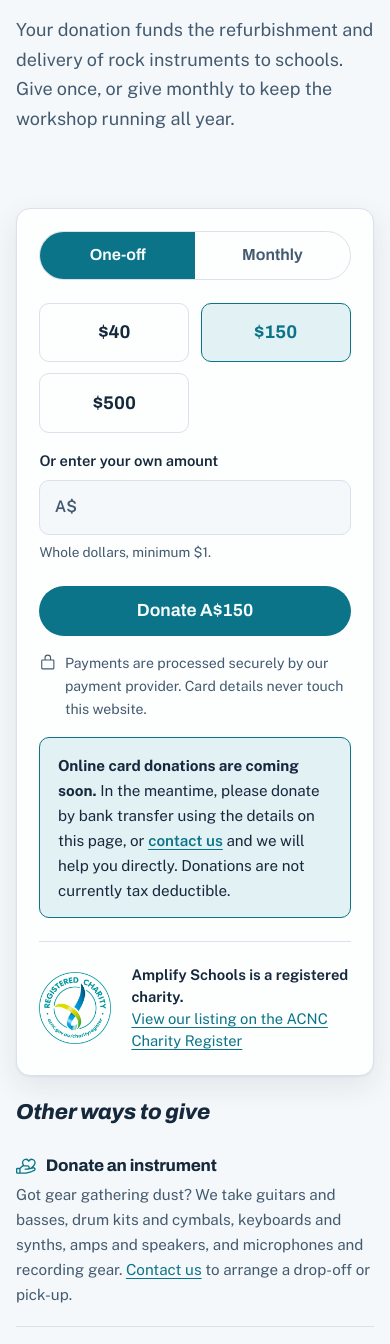
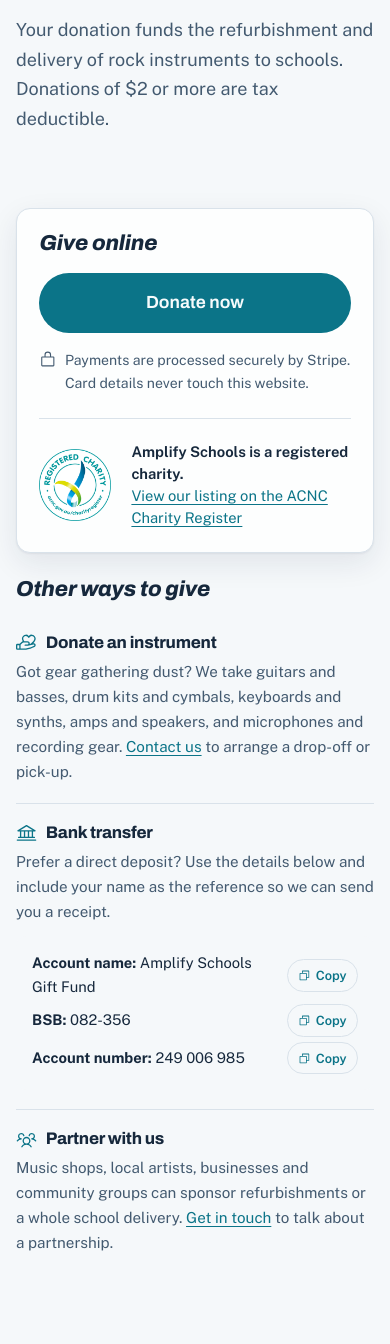
Before and after one commit to bigmcguin/AmplifySchools-, a plain HTML site: page donate.html in a window 390 px wide. Shown: the part 196-1540 px from the top of the page. Drawn offline with Linux system fonts and the light colour scheme.

Commit message:
Link the donate page to Stripe and update the DGR wording (#22)
Amplify Schools now has DGR status and a Stripe donation link.

- The tax-deductibility FAQ uses the new DGR wording, and every "not tax
  deductible" line is gone. The intro says donations of $2 or more are
  tax deductible.
- Donate now links straight to the Stripe donation link, where donors
  choose the amount. The amount picker and monthly toggle are removed.
- Add a navy QR code for the same link, hidden on phones and tablets.
- Remove the "coming soon" notice, the monthly FAQ and the unused
  payment widget code; bump CSS/JS versions; update README and sitemap.

Co-Authored-By: Claude Opus 5.5 <noreply@anthropic.com>
Claude-Session: https://claude.ai/code/session_015JZs6k7QKPksavDU5X3Lyn

```diff
--- a/assets/css/styles.css
+++ b/assets/css/styles.css
@@ -442,47 +442,7 @@ p { margin: 0 0 1em; max-width: 65ch; }
   padding: clamp(1.4rem, 3vw, 2.2rem);
 }
 
-.freq-toggle {
-  display: grid; grid-template-columns: 1fr 1fr; gap: 0;
-  border: 1.5px solid var(--line); border-radius: 999px; overflow: hidden;
-  margin-bottom: 1.4rem;
-}
-.freq-toggle button {
-  font: inherit; font-family: var(--font-display); font-weight: 650;
-  padding: 0.65rem 1rem; border: 0; background: transparent; color: var(--ink-soft);
-  cursor: pointer; transition: background 0.15s ease, color 0.15s ease;
-}
-.freq-toggle button[aria-pressed="true"] { background: var(--accent); color: var(--accent-ink); }
-
-.amount-grid { display: grid; grid-template-columns: repeat(3, 1fr); gap: 0.7rem; margin-bottom: 1rem; }
-.amount-grid button {
-  font: inherit; font-family: var(--font-display); font-weight: 700; font-size: 1.15rem;
-  padding: 0.85rem 0.5rem; cursor: pointer;
-  border: 1.5px solid var(--line); border-radius: var(--radius-sm);
-  background: transparent; color: var(--ink);
-  transition: border-color 0.15s ease, background 0.15s ease, transform 0.1s ease;
-}
-.amount-grid button:hover { border-color: var(--accent); }
-.amount-grid button:active { transform: scale(0.98); }
-.amount-grid button[aria-pressed="true"] {
-  border-color: var(--accent); background: var(--accent-tint); color: var(--accent);
-}
-@media (max-width: 480px) { .amount-grid { grid-template-columns: repeat(2, 1fr); } }
-
-.custom-amount { margin-bottom: 1.4rem; }
-.custom-amount label { display: block; font-weight: 600; font-size: 0.92rem; margin-bottom: 0.4rem; }
-.custom-amount .field {
-  display: flex; align-items: center; gap: 0.5rem;
-  border: 1.5px solid var(--line); border-radius: var(--radius-sm);
-  padding: 0 0.9rem; background: var(--bg);
-}
-.custom-amount .field:focus-within { border-color: var(--focus); }
-.custom-amount .currency { color: var(--ink-soft); font-weight: 600; }
-.custom-amount input {
-  font: inherit; font-size: 1.1rem; border: 0; background: transparent; color: var(--ink);
-  padding: 0.75rem 0; width: 100%; outline: none;
-}
-.custom-amount .hint { font-size: 0.85rem; color: var(--ink-soft); margin: 0.4rem 0 0; }
+.donate-card h2 { font-size: 1.35rem; margin-bottom: 1rem; }
 
 .donate-submit { width: 100%; }
 .donate-note {
@@ -491,13 +451,25 @@ p { margin: 0 0 1em; max-width: 65ch; }
 }
 .donate-note .icon { margin-top: 0.15em; }
 
-.donate-alert {
-  display: none; margin-top: 1rem; padding: 0.9rem 1.1rem;
-  border: 1.5px solid var(--accent); border-radius: var(--radius-sm);
-  background: var(--accent-tint); color: var(--ink); font-size: 0.95rem;
+/* QR code that opens the same Stripe donation page, for people on a
+   computer who'd rather pay on their phone. Laid out like the
+   charity note below it. Navy on a white tile in both colour schemes,
+   because many scanners can't read light-on-dark codes. Hidden on
+   touch devices (and narrow screens, in case a phone browser misreports
+   touch): you can't scan the screen you're holding. */
+.donate-qr {
+  display: flex; align-items: center; gap: 1.25rem;
+  margin: 1.4rem 0 0; padding-top: 1.4rem; border-top: 1px solid var(--line);
+  color: var(--ink-soft); font-size: 0.92rem; line-height: 1.5;
 }
-.donate-alert.show { display: block; }
-.donate-alert a { font-weight: 600; }
+.donate-qr img {
+  flex: none; width: 128px; height: 128px;
+  border: 1px solid var(--line); border-radius: var(--radius-sm);
+}
+.donate-qr strong { display: block; color: var(--ink); font-weight: 650; }
+@media (hover: none) and (pointer: coarse), (max-width: 600px) {
+  .donate-qr { display: none; }
+}
 
 .give-aside h2 { font-size: 1.35rem; }
 .give-item { padding: 1.2rem 0; }
--- a/assets/js/main.js
+++ b/assets/js/main.js
@@ -2,39 +2,8 @@
    Amplify Schools - site scripts
    ============================================================ */
 
-/* ------------------------------------------------------------
-   PAYMENT SETUP
-   ------------------------------------------------------------
-   The donate button opens a hosted payment page, so no card
-   details ever touch this site and no backend is needed.
-
-   Recommended: Stripe Payment Links (https://stripe.com/au/payments/payment-links)
-   1. Create a Stripe account and add "Amplify Schools" branding.
-   2. Create one Payment Link per option below. For "monthly",
-      create the link with a recurring price. For links where the
-      donor chooses the amount, use "Customers choose what to pay".
-   3. Paste each URL below. Any option left empty falls back to
-      the frequency-level "any" link; if that is empty too, the
-      donor sees the bank transfer fallback message.
-
-   PayPal Donations or an Australian platform (GiveNow, Raisely,
-   Grassrootz) also work here: just paste the hosted URL.
------------------------------------------------------------- */
-const PAYMENT_LINKS = {
-  once: {
-    // "any" = a link where the donor chooses their own amount
-    any: "",
-    40: "",
-    150: "",
-    500: "",
-  },
-  monthly: {
-    any: "",
-    40: "",
-    150: "",
-    500: "",
-  },
-};
+/* Donations: the Donate button on donate.html is a plain link to our
+   Stripe donation page, so it needs no script. See README.md. */
 
 /* ------------------------------------------------------------
    SCHOOL REGISTRATION FORM SETUP
@@ -93,67 +62,6 @@ if (revealEls.length && !reduceMotion.matches && "IntersectionObserver" in windo
 document.querySelectorAll("#year").forEach((el) => {
   el.textContent = String(new Date().getFullYear());
 });
-
-/* ---------- Donation widget (donate.html only) ---------- */
-const donateBtn = document.getElementById("donate-btn");
-if (donateBtn) {
-  const freqButtons = document.querySelectorAll(".freq-toggle button");
-  const amountButtons = document.querySelectorAll(".amount-grid button");
-  const customInput = document.getElementById("custom-amount");
-  const alertBox = document.getElementById("donate-alert");
-
-  let frequency = "once";
-  let amount = 150;
-
-  const labels = { once: "Donate", monthly: "Donate monthly" };
-
-  function updateButtonLabel() {
-    const amt = amount ? ` A$${amount}` : "";
-    donateBtn.textContent = `${labels[frequency]}${amt}`;
-  }
-
-  freqButtons.forEach((btn) => {
-    btn.addEventListener("click", () => {
-      frequency = btn.dataset.freq;
-      freqButtons.forEach((b) => b.setAttribute("aria-pressed", String(b === btn)));
-      updateButtonLabel();
-    });
-  });
-
-  amountButtons.forEach((btn) => {
-    btn.addEventListener("click", () => {
-      amount = Number(btn.dataset.amount);
-      amountButtons.forEach((b) => b.setAttribute("aria-pressed", String(b === btn)));
-      if (customInput) customInput.value = "";
-      updateButtonLabel();
-    });
-  });
-
-  if (customInput) {
-    customInput.addEventListener("input", () => {
-      const value = Math.floor(Number(customInput.value));
-      if (value >= 1) {
-        amount = value;
-        amountButtons.forEach((b) => b.setAttribute("aria-pressed", "false"));
-      }
-      updateButtonLabel();
-    });
-  }
-
-  donateBtn.addEventListener("click", () => {
-    const links = PAYMENT_LINKS[frequency] || {};
-    const url = links[amount] || links.any;
-    if (url) {
-      window.open(url, "_blank", "noopener");
-    } else if (alertBox) {
-      // Payment links not configured yet: point donors at bank transfer.
-      alertBox.classList.add("show");
-      alertBox.scrollIntoView({ block: "nearest" });
-    }
-  });
-
-  updateButtonLabel();
-}
 
 /* ---------- Copy bank details (donate.html only) ---------- */
 document.querySelectorAll(".copy-btn").forEach((btn) => {
--- a/donate.html
+++ b/donate.html
@@ -5,7 +5,7 @@
   <meta name="viewport" content="width=device-width, initial-scale=1">
   <meta name="format-detection" content="telephone=no">
   <title>Donate | Amplify Schools</title>
-  <meta name="description" content="Make a one-off or monthly donation to Amplify Schools, or donate an instrument. Every gift helps put refurbished rock instruments into school music programs.">
+  <meta name="description" content="Donate to Amplify Schools online or by bank transfer, or give an instrument. Donations of $2 or more are tax deductible.">
   <link rel="canonical" href="https://amplifyschools.org/donate.html">
   <meta property="og:title" content="Donate to Amplify Schools">
   <meta property="og:description" content="Give money or instruments. Both change a school music room.">
@@ -19,7 +19,7 @@
   <link rel="apple-touch-icon" href="apple-touch-icon.png">
   <link rel="preload" href="assets/fonts/archivo-latin-wght-italic.woff2" as="font" type="font/woff2" crossorigin>
   <link rel="preload" href="assets/fonts/public-sans-latin-wght-normal.woff2" as="font" type="font/woff2" crossorigin>
-  <link rel="stylesheet" href="assets/css/styles.css?v=15">
+  <link rel="stylesheet" href="assets/css/styles.css?v=16">
   <script>document.documentElement.classList.add("js");</script>
 </head>
 <body>
@@ -50,47 +50,32 @@
 
     <section class="donate-intro container">
       <h1>Back a school music program.</h1>
-      <p class="lede">Your donation funds the refurbishment and delivery of rock instruments to schools. Give once, or give monthly to keep the workshop running all year.</p>
+      <p class="lede">Your donation funds the refurbishment and delivery of rock instruments to schools. Donations of $2 or more are tax deductible.</p>
     </section>
 
     <section class="section container donate-layout">
 
-      <!-- ===== Donation widget ===== -->
+      <!-- ===== Donate online (Stripe) ===== -->
+      <!-- EDIT ME: the Donate button and the QR code both open our Stripe donation link.
+           If the link changes, update the href below and regenerate
+           assets/img/donate-qr.svg (see "Taking donations" in README.md). -->
       <div class="donate-card">
-        <h2 class="visually-hidden">Choose your donation</h2>
+        <h2>Give online</h2>
 
-        <div class="freq-toggle" role="group" aria-label="Donation frequency">
-          <button type="button" data-freq="once" aria-pressed="true">One-off</button>
-          <button type="button" data-freq="monthly" aria-pressed="false">Monthly</button>
-        </div>
-
-        <div class="amount-grid" role="group" aria-label="Donation amount">
-          <button type="button" data-amount="40" aria-pressed="false">$40</button>
-          <button type="button" data-amount="150" aria-pressed="true">$150</button>
-          <button type="button" data-amount="500" aria-pressed="false">$500</button>
-        </div>
-
-        <div class="custom-amount">
-          <label for="custom-amount">Or enter your own amount</label>
-          <div class="field">
-            <span class="currency" aria-hidden="true">A$</span>
-            <input id="custom-amount" name="custom-amount" type="number" inputmode="decimal" min="1" step="1" autocomplete="off">
-          </div>
-          <p class="hint" id="custom-amount-hint">Whole dollars, minimum $1.</p>
-        </div>
-
-        <button type="button" class="btn btn-primary btn-lg donate-submit" id="donate-btn">
-          Donate
-        </button>
+        <a class="btn btn-primary btn-lg donate-submit" href="https://donate.stripe.com/9B66oH0Fj6sX7RsaFI5os00">Donate now</a>
 
         <p class="donate-note">
           <svg class="icon" aria-hidden="true"><use href="assets/icons.svg#icon-lock-simple"/></svg>
-          <span>Payments are processed securely by our payment provider. Card details never touch this website.</span>
+          <span>Payments are processed securely by Stripe. Card details never touch this website.</span>
         </p>
 
-        <div class="donate-alert show" id="donate-alert" role="status">
-          <strong>Online card donations are coming soon.</strong> In the meantime, please donate by bank transfer using the details on this page, or <a href="contact.html">contact us</a> and we will help you directly. Donations are not currently tax deductible.
-        </div>
+        <figure class="donate-qr">
+          <img src="assets/img/donate-qr.svg" alt="QR code for our donation page" width="128" height="128">
+          <figcaption>
+            <strong>Prefer to use your phone?</strong>
+            Scan this code with your camera to open the same donation page.
+          </figcaption>
+        </figure>
 
         <a class="charity-note" href="https://www.acnc.gov.au/charity/charities/515e9afa-9e64-f111-a826-6045bde523ce/profile">
           <picture>
@@ -121,7 +106,6 @@
             <span class="bank-row"><span><strong>BSB:</strong> 082-356</span><button type="button" class="copy-btn" data-copy="082356" aria-label="Copy bsb"><svg class="icon" aria-hidden="true"><use href="assets/icons.svg?v=13#icon-copy"/></svg><span class="copy-label">Copy</span></button></span>
             <span class="bank-row"><span><strong>Account number:</strong> 249 006 985</span><button type="button" class="copy-btn" data-copy="249006985" aria-label="Copy account number"><svg class="icon" aria-hidden="true"><use href="assets/icons.svg?v=13#icon-copy"/></svg><span class="copy-label">Copy</span></button></span>
           </p>
-          <p class="hint">Donations are not currently tax deductible.</p>
         </div>
 
         <div class="give-item">
@@ -142,20 +126,15 @@
         </details>
         <details>
           <summary>Is my donation tax deductible? <svg class="icon" aria-hidden="true"><use href="assets/icons.svg#icon-caret-down"/></svg></summary>
-          <!-- EDIT ME: update this answer once DGR status is granted -->
-          <p>Not at this stage. Amplify Schools does not currently have Deductible Gift Recipient (DGR) status, so donations are not tax deductible. We will update this page if that changes.</p>
+          <p>Amplify Schools has Deductible Gift Recipient (DGR) status, meaning eligible donations of musical instruments and all cash gift donations receive tax-deductible gift receipts.</p>
         </details>
         <details>
           <summary>How is my donation used? <svg class="icon" aria-hidden="true"><use href="assets/icons.svg#icon-caret-down"/></svg></summary>
           <p>Money goes into parts, strings, hardware and workshop time to refurbish donated instruments, and into delivering them to school music programs. We keep overheads low so your gift lands in a music room.</p>
         </details>
         <details>
-          <summary>Can I cancel or change a monthly donation? <svg class="icon" aria-hidden="true"><use href="assets/icons.svg#icon-caret-down"/></svg></summary>
-          <p>Yes, at any time. Use the link in your donation receipt email, or contact us and we will change or cancel it for you straight away.</p>
-        </details>
-        <details>
           <summary>Will I get a receipt? <svg class="icon" aria-hidden="true"><use href="assets/icons.svg#icon-caret-down"/></svg></summary>
-          <p>Yes. For bank transfers, include your name as the payment reference and email us so we know where to send your receipt. Please note that receipts are not currently tax deductible.</p>
+          <p>Yes. Online donations are receipted by email as soon as the payment goes through. For bank transfers, include your name as the payment reference and email us so we know where to send your receipt.</p>
         </details>
       </div>
     </section>
@@ -207,6 +186,6 @@
     </div>
   </footer>
 
-  <script src="assets/js/main.js?v=13"></script>
+  <script src="assets/js/main.js?v=14"></script>
 </body>
 </html>
--- a/sitemap.xml
+++ b/sitemap.xml
@@ -6,7 +6,7 @@
   </url>
   <url>
     <loc>https://amplifyschools.org/donate.html</loc>
-    <lastmod>2026-11-06</lastmod>
+    <lastmod>2026-11-19</lastmod>
   </url>
   <url>
     <loc>https://amplifyschools.org/contact.html</loc>
```
Also changed, not shown: contact.html (+2 -2 lines), index.html (+2 -2 lines), register.html (+2 -2 lines), assets/img/donate-qr.svg (added), 1 other file.
